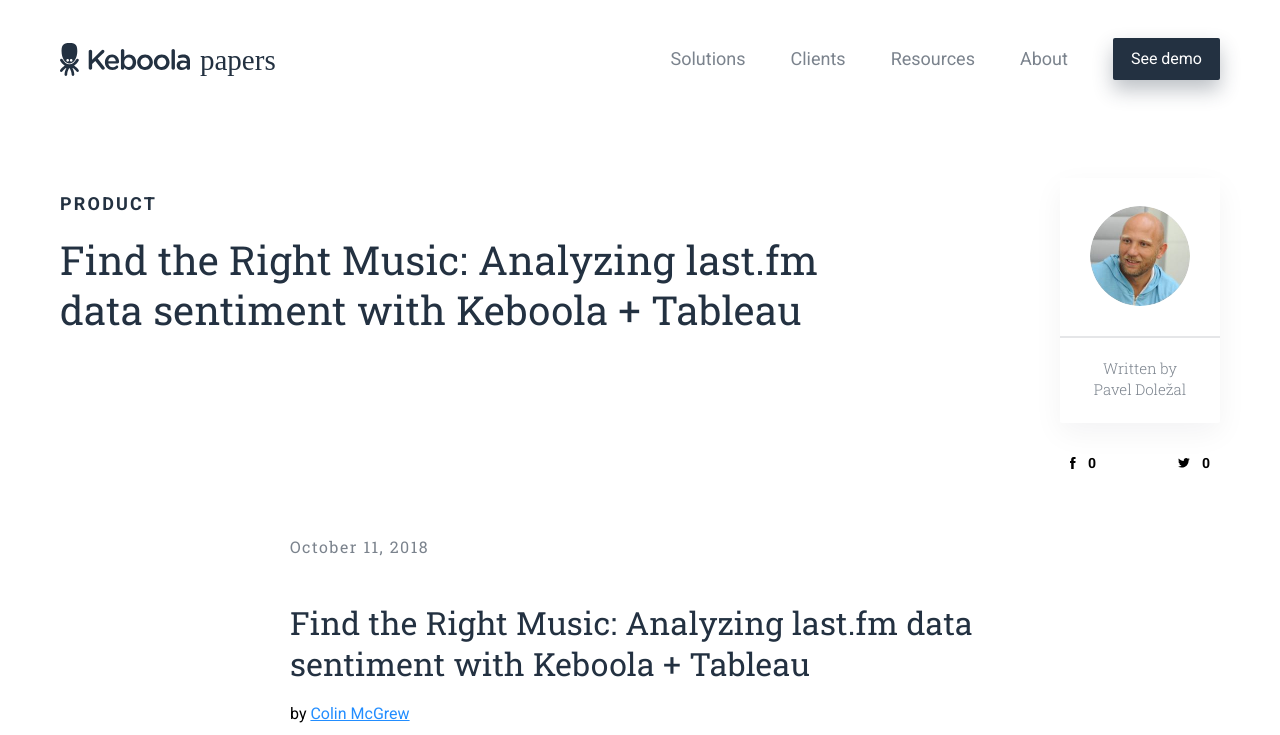
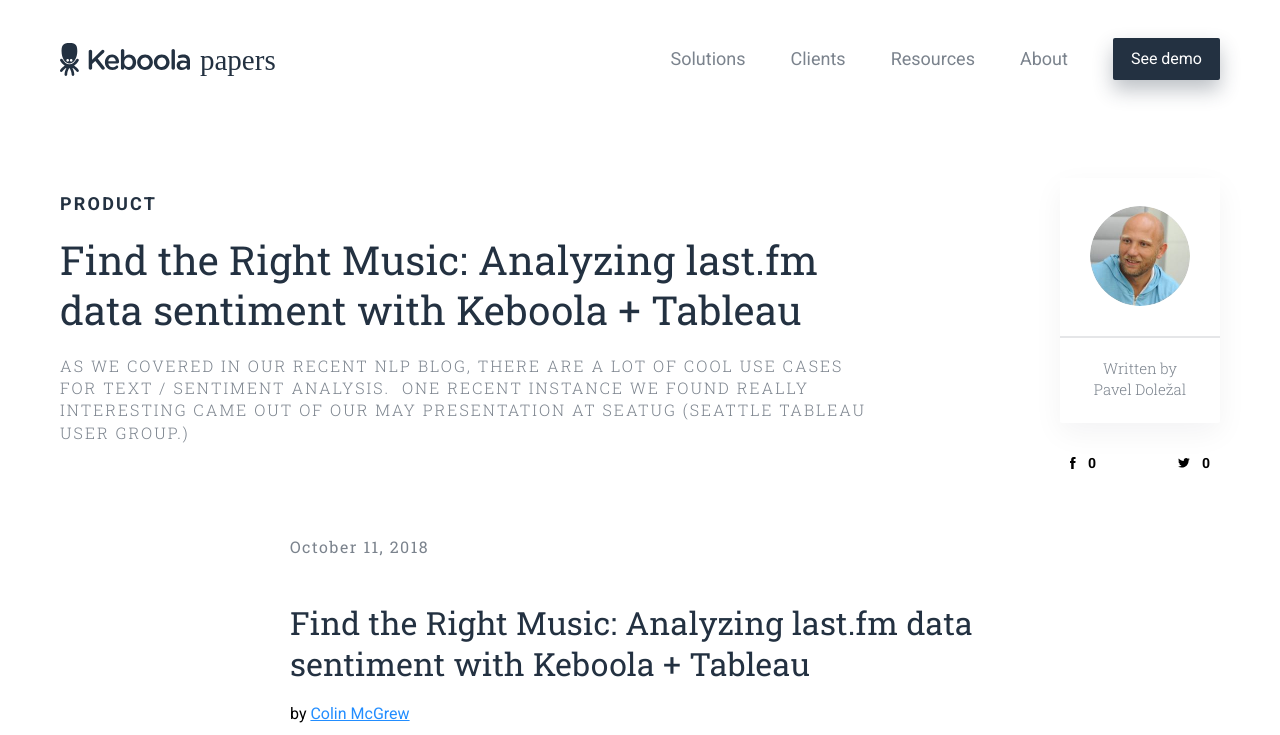
Before and after one commit to keboola/blog, a Jekyll site: the page built from _posts/2018-10-11-finding.md, in a window 1280 px wide and 900 px high, cut to the strip 0-735 px from the top of the window. Built offline with Jekyll 4.4.1, drawn with Linux system fonts in a browser that asks for light colours; nearby versions of some CDN libraries.

Commit message:
Update from Forestry.io - Updated finding.md

```diff
--- a/_posts/2018-10-11-finding.md
+++ b/_posts/2018-10-11-finding.md
@@ -3,7 +3,9 @@
 layout: post
 categories: product
 date: 2018-10-11 00:00:00 +0000
-perex: ''
+perex: As we covered in our recent NLP blog, there are a lot of cool use cases for
+  text / sentiment analysis.  One recent instance we found really interesting came
+  out of our May presentation at SeaTUG (Seattle Tableau User Group.)
 user: pavel-dolezal
 coverphoto: ''
 coverphoto_slider: ''
```
